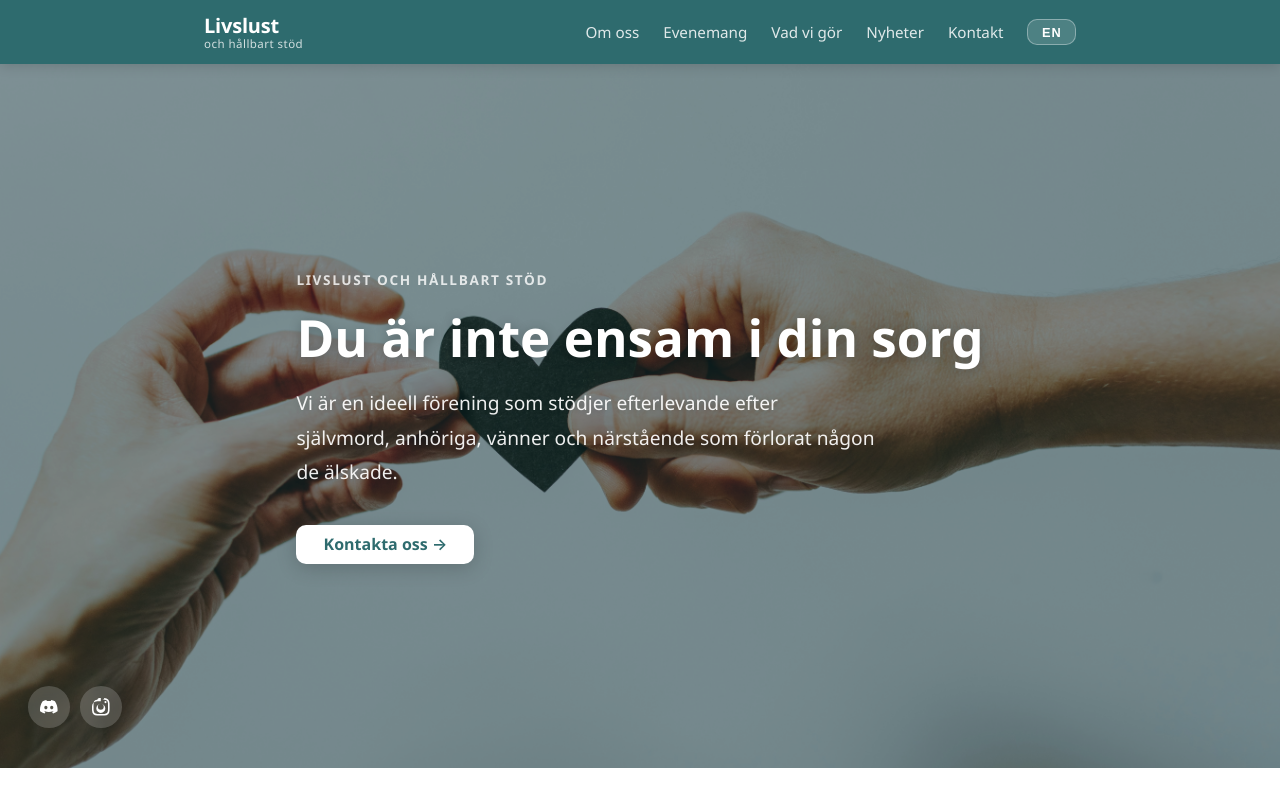
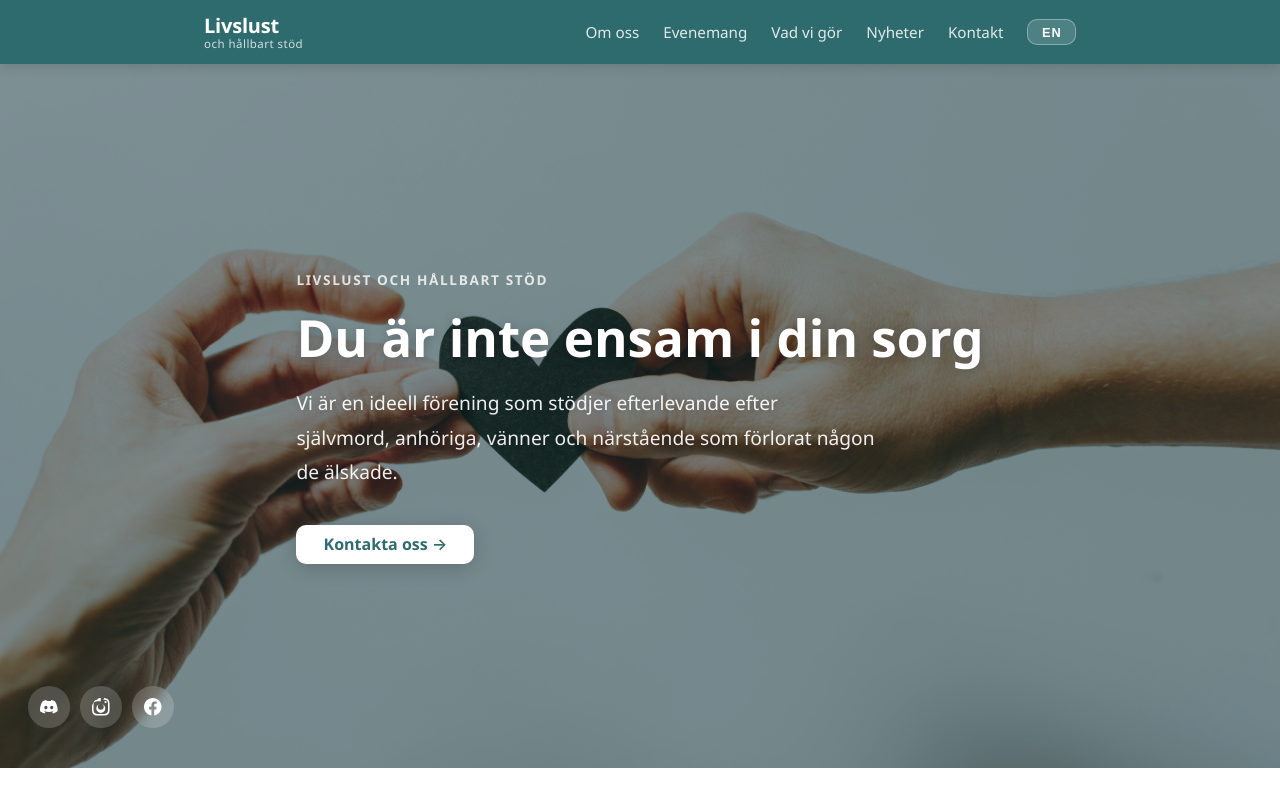
Before and after one commit to HammerOfSteel/livlust_website, a React (Vite) app in the folder frontend/: page / in a window 1280 px wide. Shown: the top 800 px of the page. Built offline with nearby package versions, Linux system fonts and the light colour scheme; no server answers.

Commit message:
feat: add real Facebook page link

```diff
--- a/frontend/src/components/Hero.tsx
+++ b/frontend/src/components/Hero.tsx
@@ -81,9 +81,8 @@ export default function Hero() {
             <path d="M12 2.163c3.204 0 3.584.012 4.85.07 3.252.148 4.771 1.691 4.919 4.919.058 1.265.069 1.645.069 4.849 0 3.205-.012 3.584-.069 4.849-.149 3.225-1.664 4.771-4.919 4.919-1.266.058-1.644.07-4.85.07-3.204 0-3.584-.012-4.849-.07-3.26-.149-4.771-1.699-4.919-4.92-.058-1.265-.07-1.644-.07-4.849 0-3.204.013-3.583.07-4.849.149-3.227 1.664-4.771 4.919-4.919C8.333.014 8.741 0 12 0zm0 2.163c-3.259 0-3.667.014-4.947.072-4.358.2-6.78 2.618-6.98 6.98C.014 8.333 0 8.741 0 12c0 3.259.014 3.668.072 4.948.2 4.358 2.618 6.78 6.98 6.98C8.333 23.986 8.741 24 12 24c3.259 0 3.668-.014 4.948-.072 4.354-.2 6.782-2.618 6.979-6.98.059-1.28.073-1.689.073-4.948 0-3.259-.014-3.667-.072-4.947-.196-4.354-2.617-6.78-6.979-6.98C15.668 2.177 15.259 2.163 12 2.163zm0 3.676a6.162 6.162 0 1 1 0 12.324 6.162 6.162 0 0 1 0-12.324zM12 16a4 4 0 1 0 0-8 4 4 0 0 0 0 8zm6.406-11.845a1.44 1.44 0 1 1 0 2.881 1.44 1.44 0 0 1 0-2.881z" />
           </svg>
         </a>
-        {/* Facebook — uncomment and add URL when page is ready
         <a
-          href="https://facebook.com/placeholder"
+          href="https://www.facebook.com/61573448770819/"
           target="_blank"
           rel="noopener noreferrer"
           className="hero-social-link hero-social-facebook"
@@ -93,7 +92,6 @@ export default function Hero() {
             <path d="M24 12.073C24 5.446 18.627 0 12 0S0 5.446 0 12.073C0 18.1 4.388 23.094 10.125 24v-8.437H7.078v-3.49h3.047v-2.66c0-3.025 1.792-4.697 4.533-4.697 1.312 0 2.686.236 2.686.236v2.97h-1.514c-1.491 0-1.956.931-1.956 1.886v2.265h3.328l-.532 3.49h-2.796V24C19.612 23.094 24 18.1 24 12.073z" />
           </svg>
         </a>
-        */}
       </div>
     </section>
   );
```
